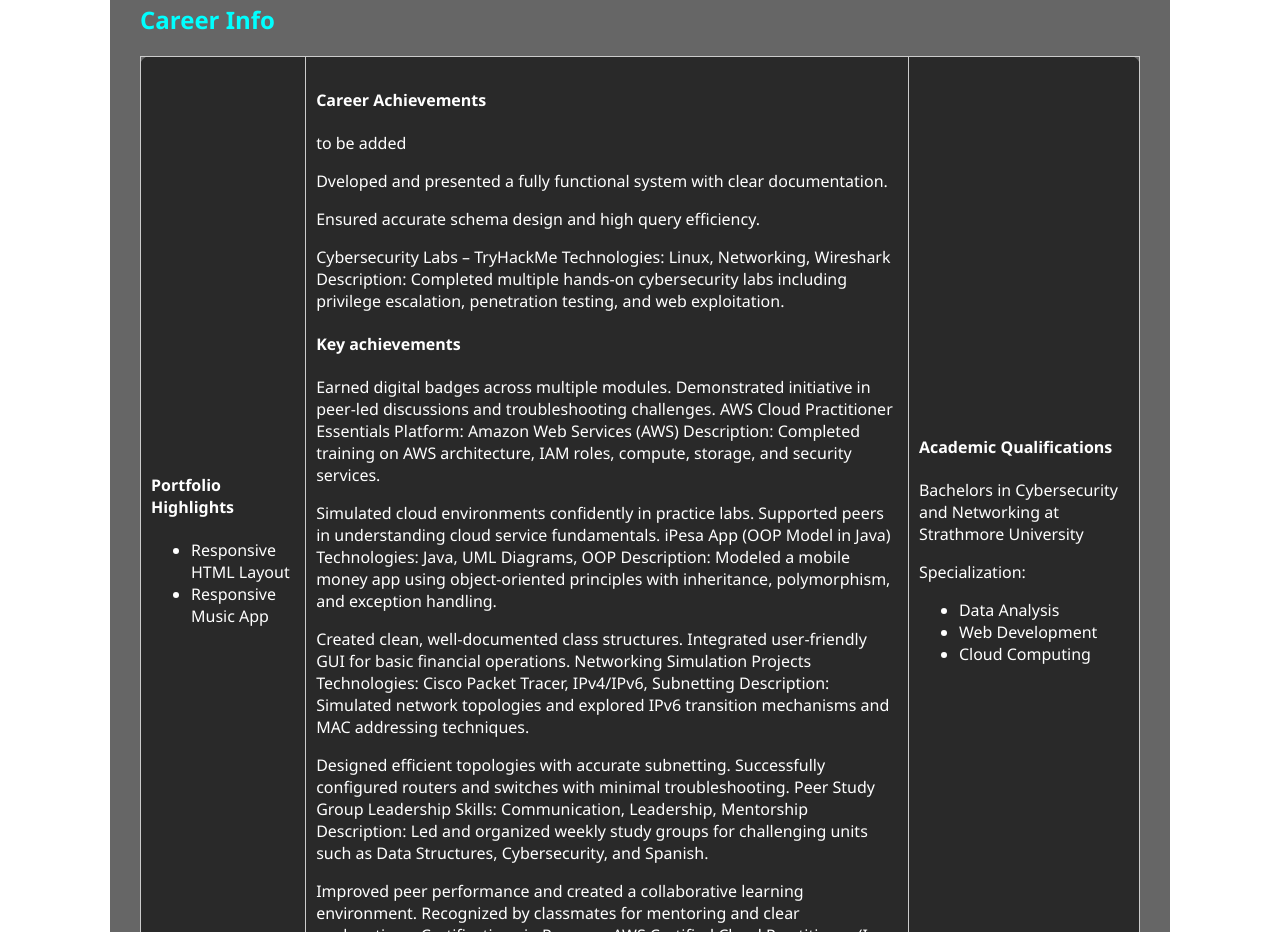
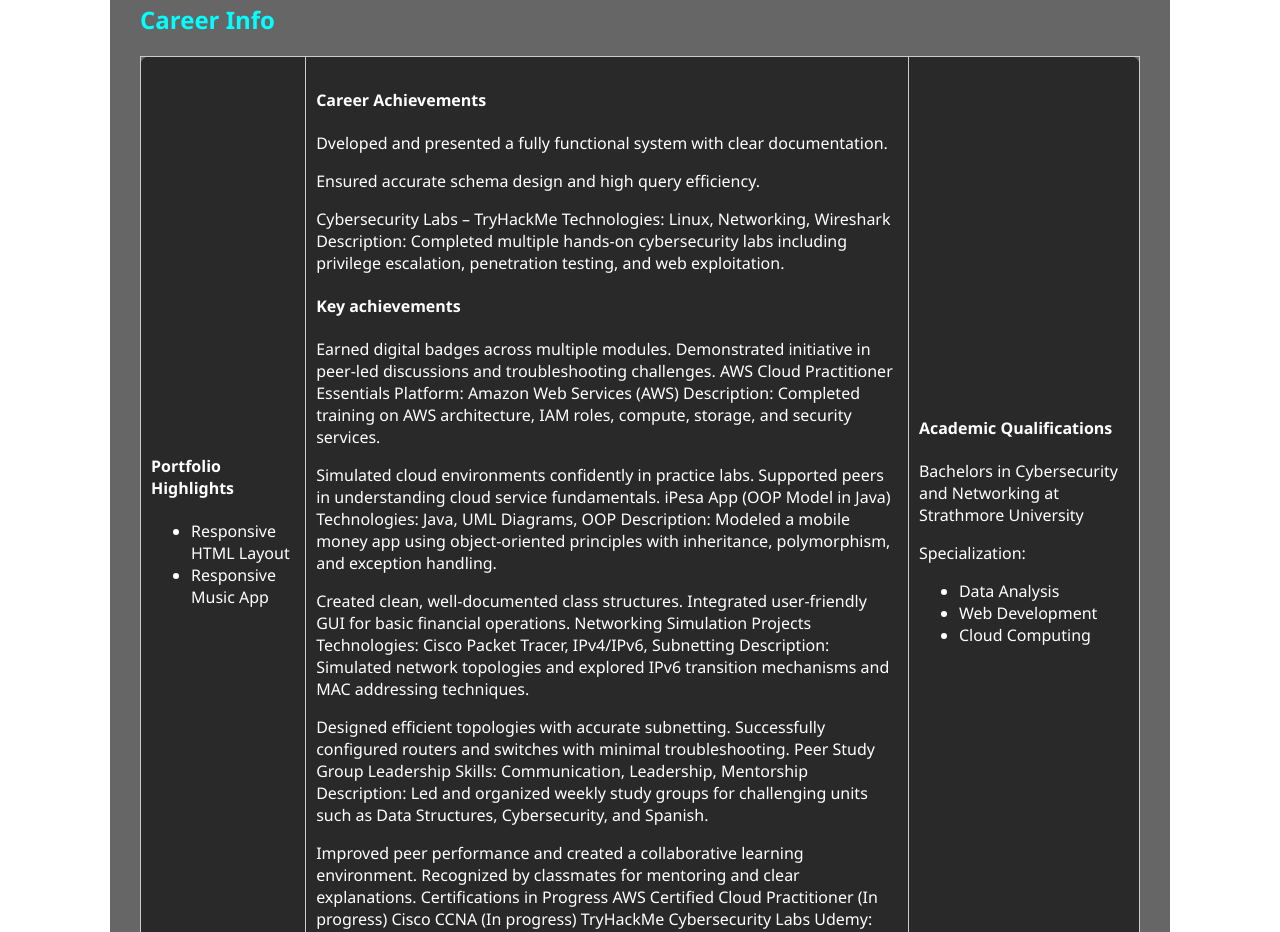
Before and after one commit to Nessa1001/majok, a plain HTML site: page index.html in a window 1280 px wide. Shown: the part 2211-3143 px from the top of the page. Drawn offline with Linux system fonts and the light colour scheme.

Commit message:
Update index.html

```diff
--- a/index.html
+++ b/index.html
@@ -171,7 +171,7 @@
                     <h4>Career Achievements</h4>
 
 
-                    <p>to be added</p>
+
 
                     <p>Dveloped and presented a fully functional system with clear documentation.</p>
                     <p> Ensured accurate schema design and high query efficiency.</p>
```
